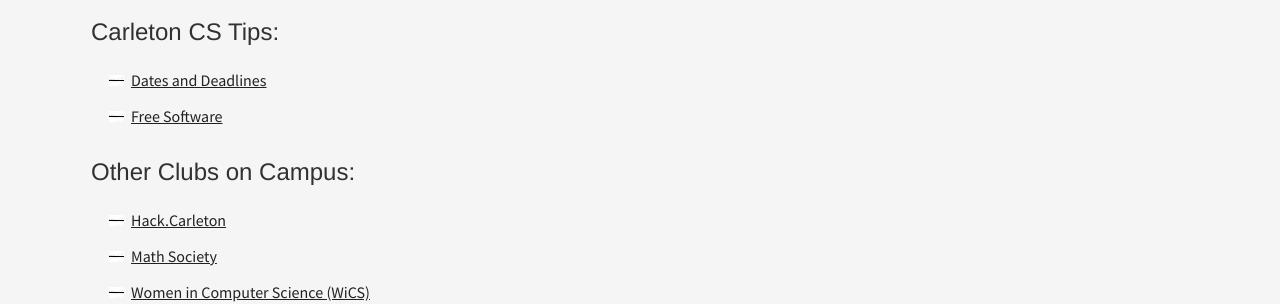
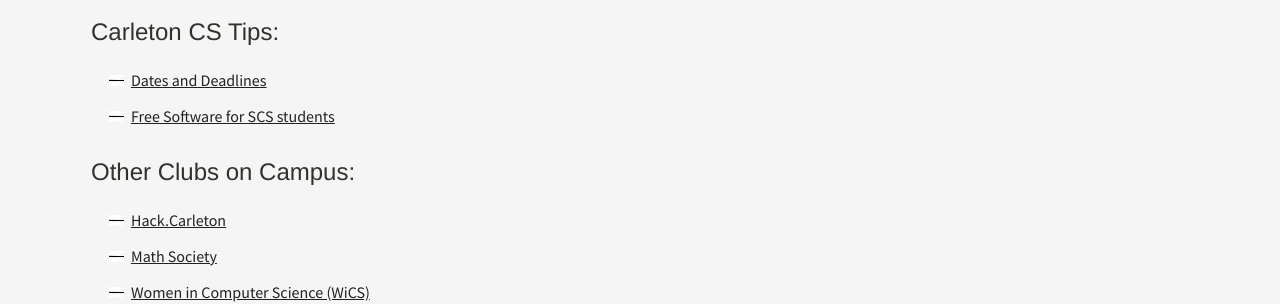
Before and after one commit to CarletonComputerScienceSociety/carletoncomputersciencesociety.github.io, a Jekyll site: the page built from resources/links/index.md, in a window 1280 px wide. Shown: the part 353-657 px from the top of the page. Built offline with Jekyll 4.4.1, drawn with Linux system fonts in a browser that asks for light colours.

Commit message:
Update index.md

```diff
--- a/resources/links/index.md
+++ b/resources/links/index.md
@@ -19,7 +19,7 @@
             <h4>Carleton CS Tips:</h4>
             <ul class="dash-list">
                 <li><a href="http://carleton.ca/registrar/registration/dates-and-deadlines/" target="_blank">Dates and Deadlines</a></li>
-                <li><a href="https://scs.carleton.ca/tech-support/free-software" target="_blank">Free Software</a></li>
+                <li><a href="https://carleton.ca/scs/technical-support/scs-faculty-tech-resources/" target="_blank">Free Software for SCS students</a></li>
             </ul>
         </li>
     <!--Free Tools To Make Life Easier: TODO -->
```
